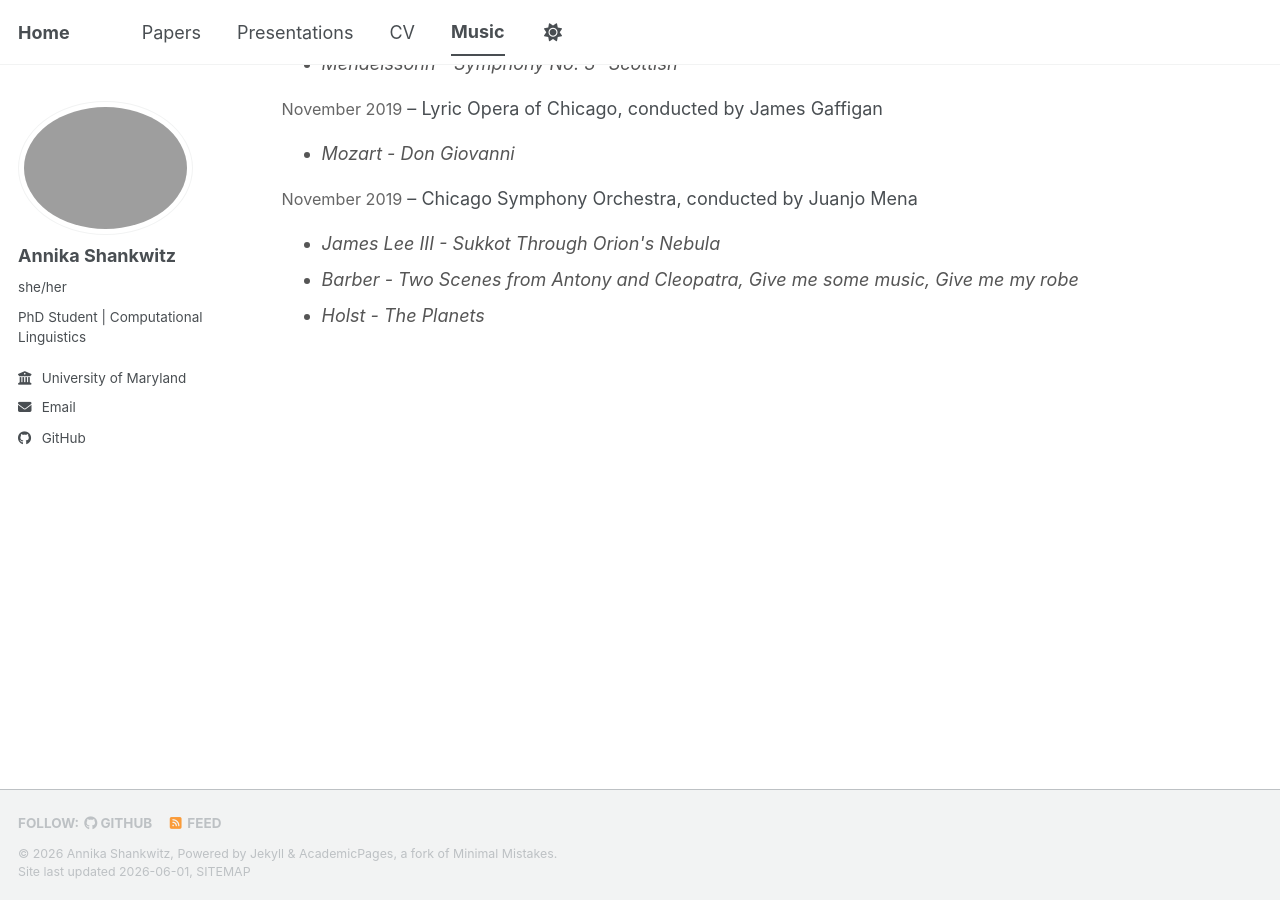
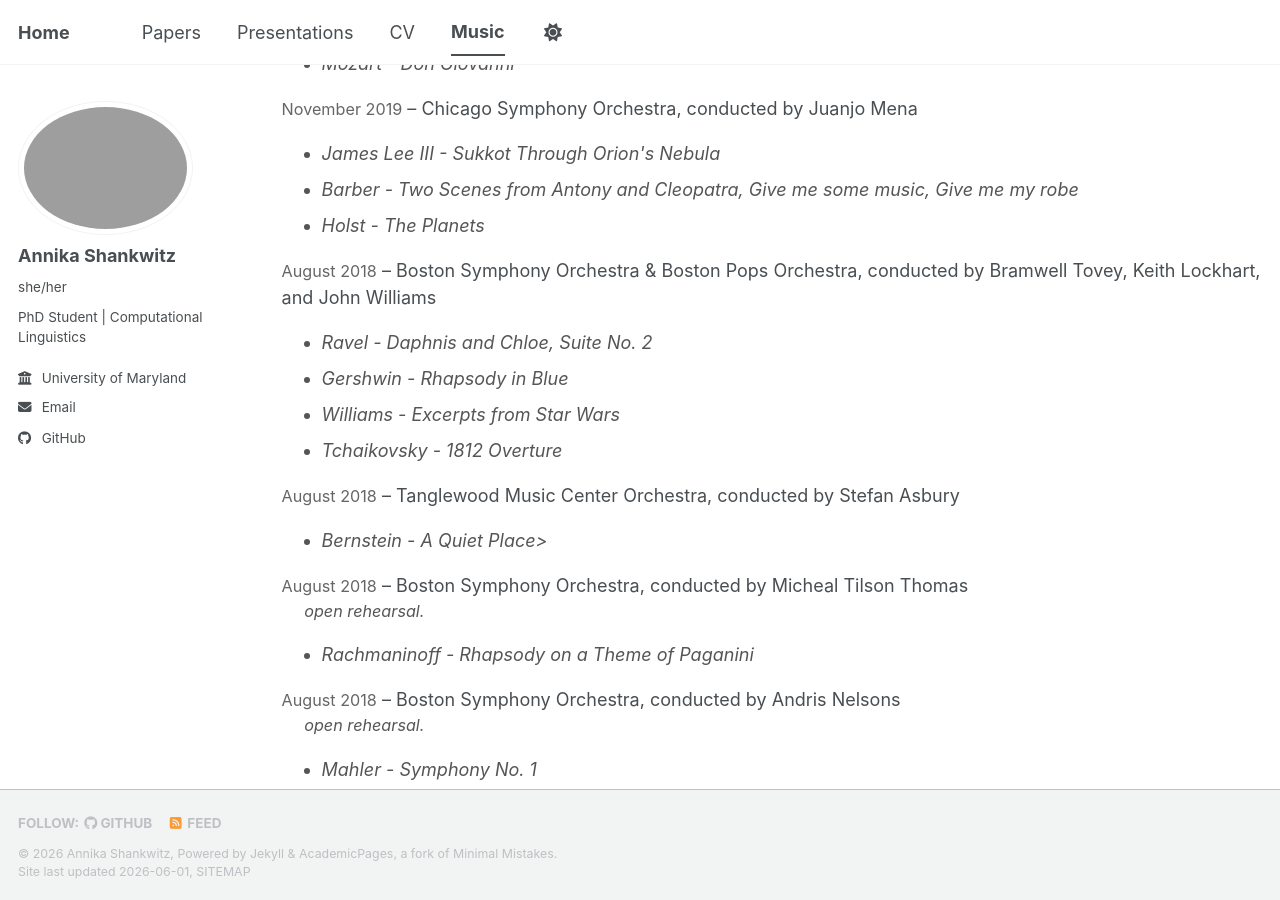
Before and after one commit to its-Annika/its-Annika.github.io, a Jekyll site: the page built from _pages/music.html, in a window 1280 px wide and 900 px high, scrolled down 2169 px. Built offline with Jekyll 4.4.1, drawn with Linux system fonts in a browser that asks for light colours; a script bundle is joined from its source files by our own code; library files that are not in the unit come from our copies; some of the changed text lies outside the part shown.

Commit message:
Update music.html

```diff
--- a/_pages/music.html
+++ b/_pages/music.html
@@ -147,18 +147,6 @@ author_profile: true
          <li>Ives – Three Places in New England</li>
         <li>Copland – Appalachian Spring Suite</li>
         <li>Mahler - Symphony No. 1 </li>
-      </ul>
-    </div>
-
-
-    <div class="concert-entry">
-      <div class="concert-header">
-        <span class="concert-date">May 2026</span> &ndash;
-        <span class="concert-ensemble">UMD Symphony Orchestra & Choir</span>,
-        conducted by David Neely
-      </div>
-      <ul class="concert-programme">
-         <li>Beethoven – Symphony No. 9</li>
       </ul>
     </div>
 
@@ -298,5 +286,63 @@ author_profile: true
       </ul>
     </div>
 
+
+    <div class="concert-entry">
+      <div class="concert-header">
+        <span class="concert-date">August 2018</span> &ndash;
+        <span class="concert-ensemble">Boston Symphony Orchestra & Boston Pops Orchestra</span>,
+        conducted by Bramwell Tovey, Keith Lockhart, and John Williams
+      </div>
+      <ul class="concert-programme">
+         <li>Ravel - Daphnis and Chloe, Suite No. 2</li>
+        <li>Gershwin - Rhapsody in Blue</li>
+        <li>Williams - Excerpts from Star Wars</li>
+        <li>Tchaikovsky - 1812 Overture</li>
+      </ul>
+    </div>
+
+
+    <div class="concert-entry">
+      <div class="concert-header">
+        <span class="concert-date">August 2018</span> &ndash;
+        <span class="concert-ensemble">Tanglewood Music Center Orchestra</span>,
+        conducted by Stefan Asbury
+      </div>
+      <ul class="concert-programme">
+         <li>Bernstein - A Quiet Place>
+      </ul>
+    </div>
+
+
+    <div class="concert-entry">
+      <div class="concert-header">
+        <span class="concert-date">August 2018</span> &ndash;
+        <span class="concert-ensemble">Boston Symphony Orchestra</span>,
+        conducted by Micheal Tilson Thomas
+      </div>
+      <em style="display:block; margin-left:1.4em; color:#555; font-size:0.9em;">open rehearsal.</em>
+      <ul class="concert-programme">
+         <li>Rachmaninoff - Rhapsody on a Theme of Paganini</li>
+      </ul>
+    </div>
+
+
+    <div class="concert-entry">
+      <div class="concert-header">
+        <span class="concert-date">August 2018</span> &ndash;
+        <span class="concert-ensemble">Boston Symphony Orchestra</span>,
+        conducted by Andris Nelsons
+      </div>
+      <em style="display:block; margin-left:1.4em; color:#555; font-size:0.9em;">open rehearsal.</em>
+      <ul class="concert-programme">
+         <li>Mahler - Symphony No. 1</li>
+      </ul>
+    </div>
+
+
+
+
+
+
   </div>
 </div>
```
Also changed, not shown: other parts of _pages/music.html (+1 -1 lines).
